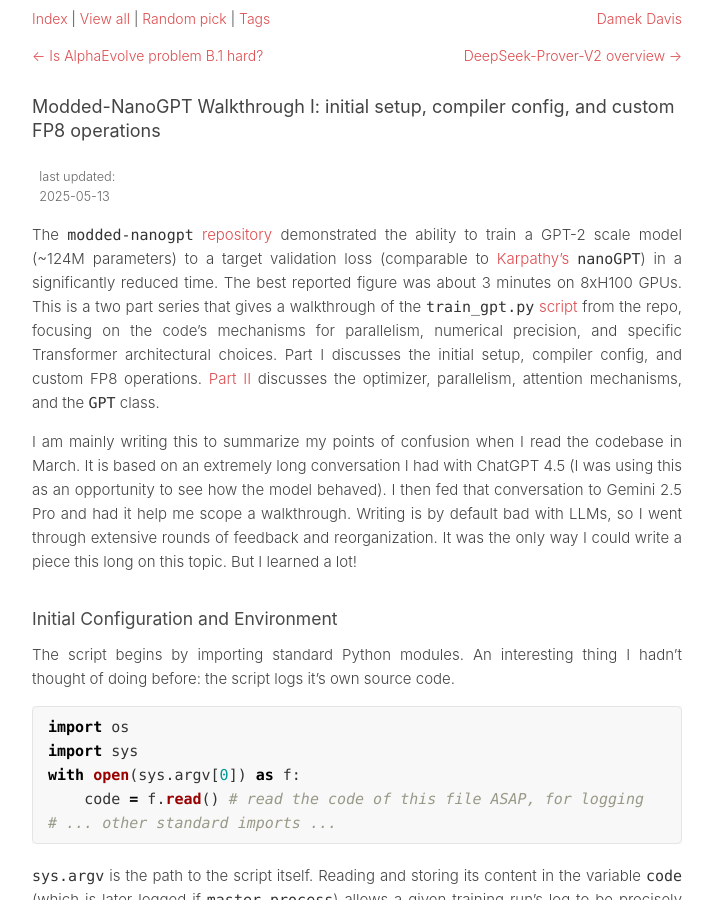
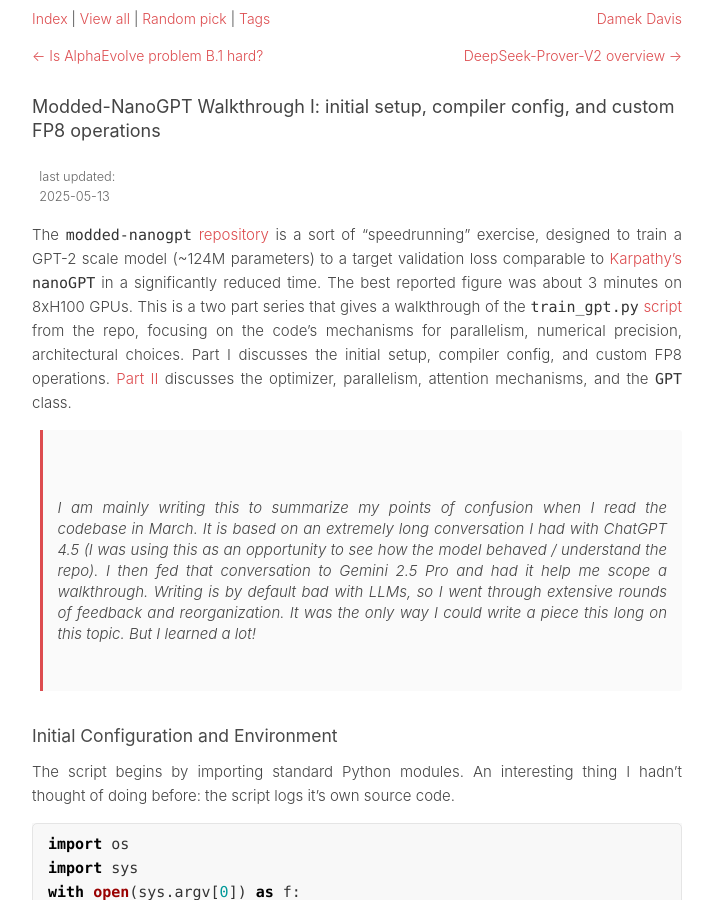
Before and after one commit to damek/damek.github.io, a Jekyll site: the page built from _random/modded-nanogpt-walkthrough-I.md, in a window 1280 px wide and 900 px high. Shown: the whole window, without its empty margins (283-996 px from the left). Built offline with Jekyll 4.4.1, drawn with Linux system fonts in a browser that asks for light colours.

Commit message:
update modded-nanogpt walkthrough I: reframe introduction to emphasize speedrunning approach, adjust narrative for clarity, and format personal reflections as a blockquote

```diff
--- a/_random/modded-nanogpt-walkthrough-I.md
+++ b/_random/modded-nanogpt-walkthrough-I.md
@@ -5,9 +5,9 @@
 description: "Part 1 of a two part series on the modded-nanogpt repo"
 ---
 
-The [`modded-nanogpt` repository](https://github.com/KellerJordan/modded-nanogpt/) demonstrated the ability to train a GPT-2 scale model (~124M parameters) to a target validation loss (comparable to [Karpathy's `nanoGPT`](https://github.com/karpathy/nanoGPT)) in a significantly reduced time. The best reported figure was about 3 minutes on 8xH100 GPUs. This is a two part series that gives a walkthrough of the [`train_gpt.py` script](https://github.com/KellerJordan/modded-nanogpt/blob/master/train_gpt.py) from the repo, focusing on the code's mechanisms for parallelism, numerical precision, and specific Transformer architectural choices. Part I discusses the initial setup, compiler config, and custom FP8 operations. [Part II](/random/modded-nanogpt-walkthrough-ii) discusses the optimizer, parallelism, attention mechanisms, and the `GPT` class.
+The [`modded-nanogpt` repository](https://github.com/KellerJordan/modded-nanogpt/) is a sort of "speedrunning" exercise, designed to train a GPT-2 scale model (~124M parameters) to a target validation loss comparable to [Karpathy's `nanoGPT`](https://github.com/karpathy/nanoGPT) in a significantly reduced time. The best reported figure was about 3 minutes on 8xH100 GPUs. This is a two part series that gives a walkthrough of the [`train_gpt.py` script](https://github.com/KellerJordan/modded-nanogpt/blob/master/train_gpt.py) from the repo, focusing on the code's mechanisms for parallelism, numerical precision, architectural choices. Part I discusses the initial setup, compiler config, and custom FP8 operations. [Part II](/random/modded-nanogpt-walkthrough-ii) discusses the optimizer, parallelism, attention mechanisms, and the `GPT` class.
 
-I am mainly writing this to summarize my points of confusion when I read the codebase in March. It is based on an extremely long conversation I had with ChatGPT 4.5 (I was using this as an opportunity to see how the model behaved). I then fed that conversation to Gemini 2.5 Pro and had it help me scope a walkthrough. Writing is by default bad with LLMs, so I went through extensive rounds of feedback and reorganization. It was the only way I could write a piece this long on this topic. But I learned a lot!
+> I am mainly writing this to summarize my points of confusion when I read the codebase in March. It is based on an extremely long conversation I had with ChatGPT 4.5 (I was using this as an opportunity to see how the model behaved / understand the repo). I then fed that conversation to Gemini 2.5 Pro and had it help me scope a walkthrough. Writing is by default bad with LLMs, so I went through extensive rounds of feedback and reorganization. It was the only way I could write a piece this long on this topic. But I learned a lot!
 
 ### Initial Configuration and Environment
 
```
